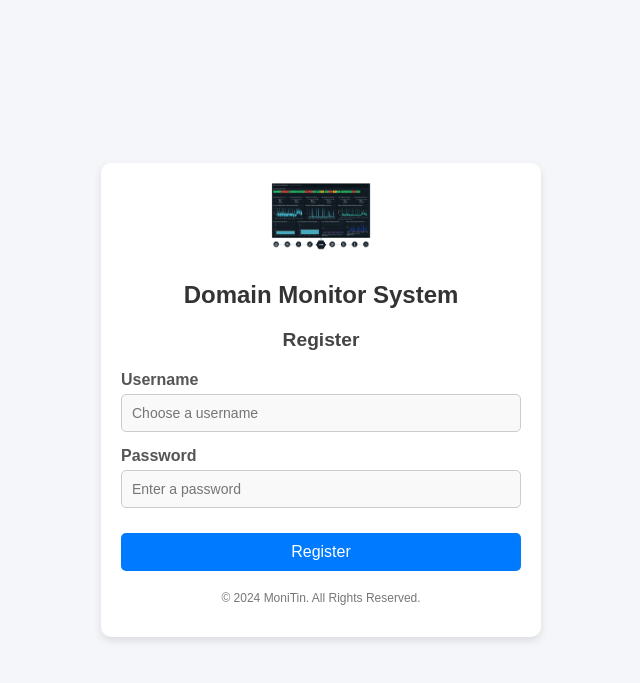
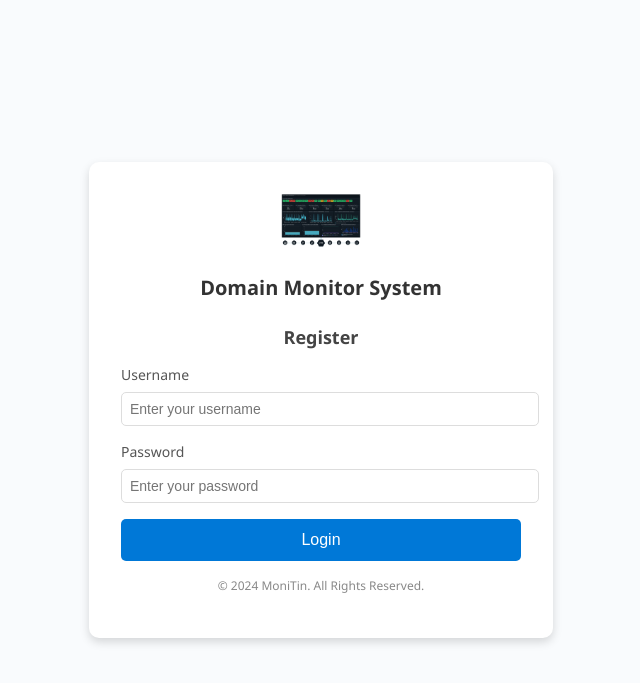
Before and after one commit to shomronh/certis, a Flask app: page /registerPage in a window 1280 px wide. Shown: the top 683 px of the page, without its empty margins (319-959 px from the left). Run offline with Flask 3, Linux system fonts and the light colour scheme.

Commit message:
more changes

```diff
--- a/static/registerPage.js
+++ b/static/registerPage.js
@@ -1,5 +1,5 @@
 
-const form = document.getElementById('register');
+const form = document.getElementById('login-form');
 const status = document.getElementById('status');
 
 form.addEventListener('submit', function(event) {
--- a/templates/loginPage.html
+++ b/templates/loginPage.html
@@ -12,7 +12,7 @@
             <img src="static/images/logo.png" alt="Domain Monitor Logo" class="logo">
             <h1>Domain Monitor System</h1>
         </div>
-        <form class="login-form">
+        <form id="login-form" class="login-form">
             <h2>Login</h2>
             <div class="input-group">
                 <label for="username">Username</label>
@@ -24,14 +24,10 @@
             </div>
             <button type="submit" class="login-btn">Login</button>
         </form>
-        <div class="register-prompt">
-            <p>Don't have an account? <a href="/registerPage">Register here</a></p>
-        </div>
         <footer>
             <p>&copy; 2024 MoniTin. All Rights Reserved.</p>
         </footer>
     </div>
-
     <script src="static/loginPage.js"></script>
 
 </body>
--- a/templates/registerPage.html
+++ b/templates/registerPage.html
@@ -3,32 +3,32 @@
 <head>
     <meta charset="UTF-8">
     <meta name="viewport" content="width=device-width, initial-scale=1.0">
-    <title>Register</title>
-    <link rel="stylesheet" href="static/register.css">
+    <title>Domain Monitor Login</title>
+    <link rel="stylesheet" href="static/domain.css">
 </head>
 <body>
-    <div class="register-container">
+    <div class="login-container">
         <div class="brand-header">
             <img src="static/images/logo.png" alt="Domain Monitor Logo" class="logo">
             <h1>Domain Monitor System</h1>
         </div>
-        <form class="register-form">
+        <form id="register" class="login-form">
             <h2>Register</h2>
             <div class="input-group">
-                <label for="new-username">Username</label>
-                <input type="text" id="new-username" name="username" placeholder="Choose a username" required>
+                <label for="username">Username</label>
+                <input type="text" id="username" name="username" placeholder="Enter your username" required>
             </div>
             <div class="input-group">
-                <label for="new-password">Password</label>
-                <input type="password" id="new-password" name="password" placeholder="Enter a password" required>
+                <label for="password">Password</label>
+                <input type="password" id="password" name="password" placeholder="Enter your password" required>
             </div>
-            <button type="submit" class="register-btn">Register</button>
+            <button type="submit" class="login-btn">Login</button>
         </form>
         <footer>
             <p>&copy; 2024 MoniTin. All Rights Reserved.</p>
         </footer>
     </div>
+    <script src="static/registerPage.js"></script>
 
-    <script src="static/registerPage.js"></script>
 </body>
 </html>
```
